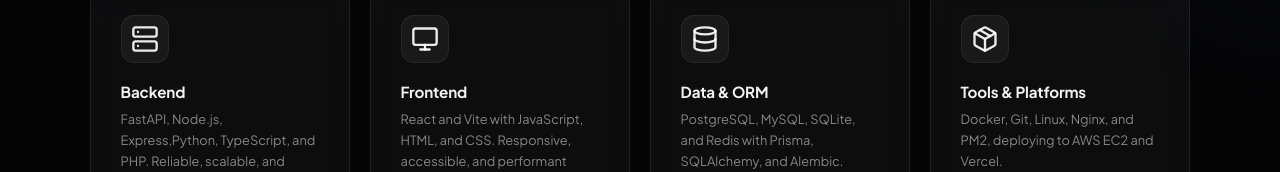
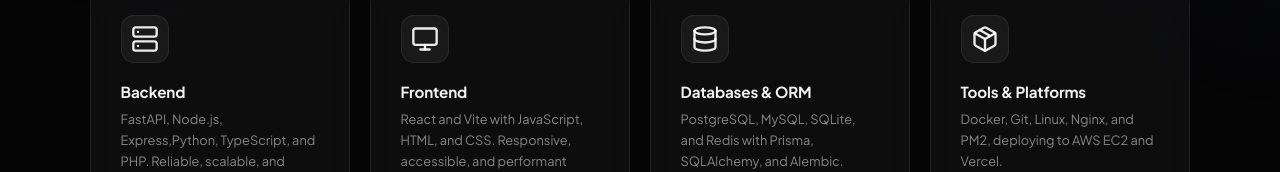
Before and after one commit to Yiranubari/portfolio-1, a Next.js app: page /skills in a window 1280 px wide. Shown: the part 320-492 px from the top of the page. Built offline with nearby package versions, Linux system fonts and the light colour scheme.

Commit message:
fix: correct title from "Data & ORM" to "Databases & ORM" for accuracy

```diff
--- a/app/components/Skills.js
+++ b/app/components/Skills.js
@@ -15,7 +15,7 @@
   },
   {
     icon: "database",
-    title: "Data & ORM",
+    title: "Databases & ORM",
     desc: "PostgreSQL, MySQL, SQLite, and Redis with Prisma, SQLAlchemy, and Alembic. Schema design and query optimization.",
   },
   {
```
